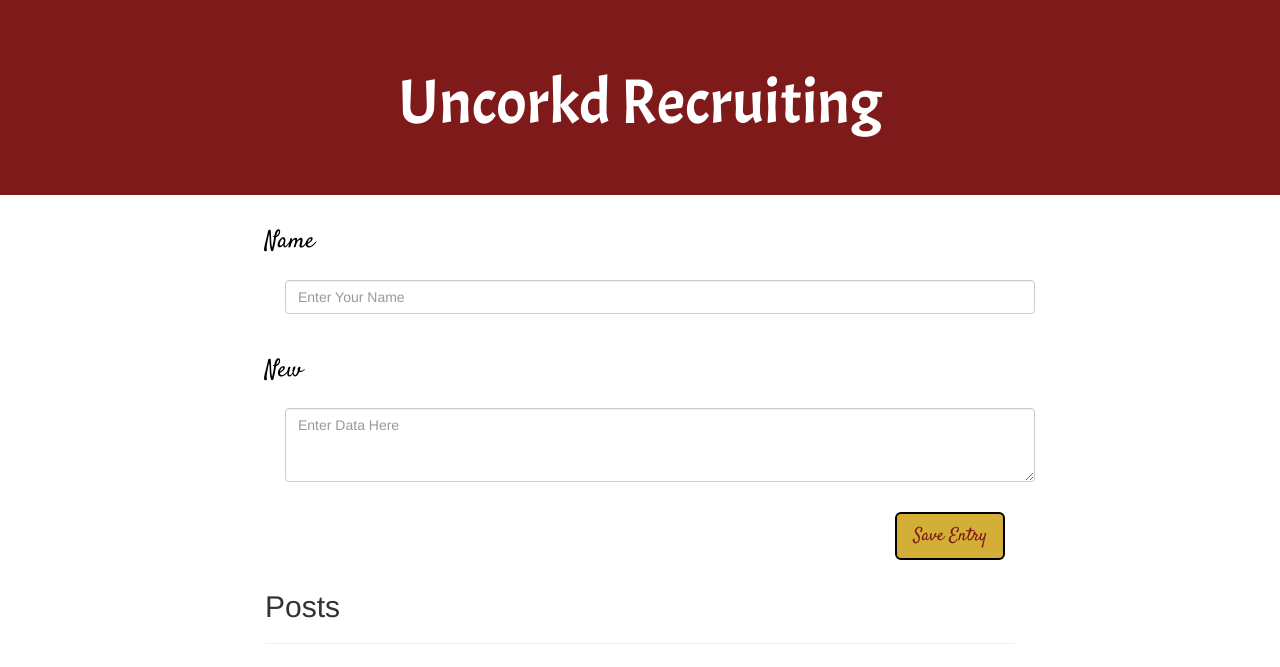
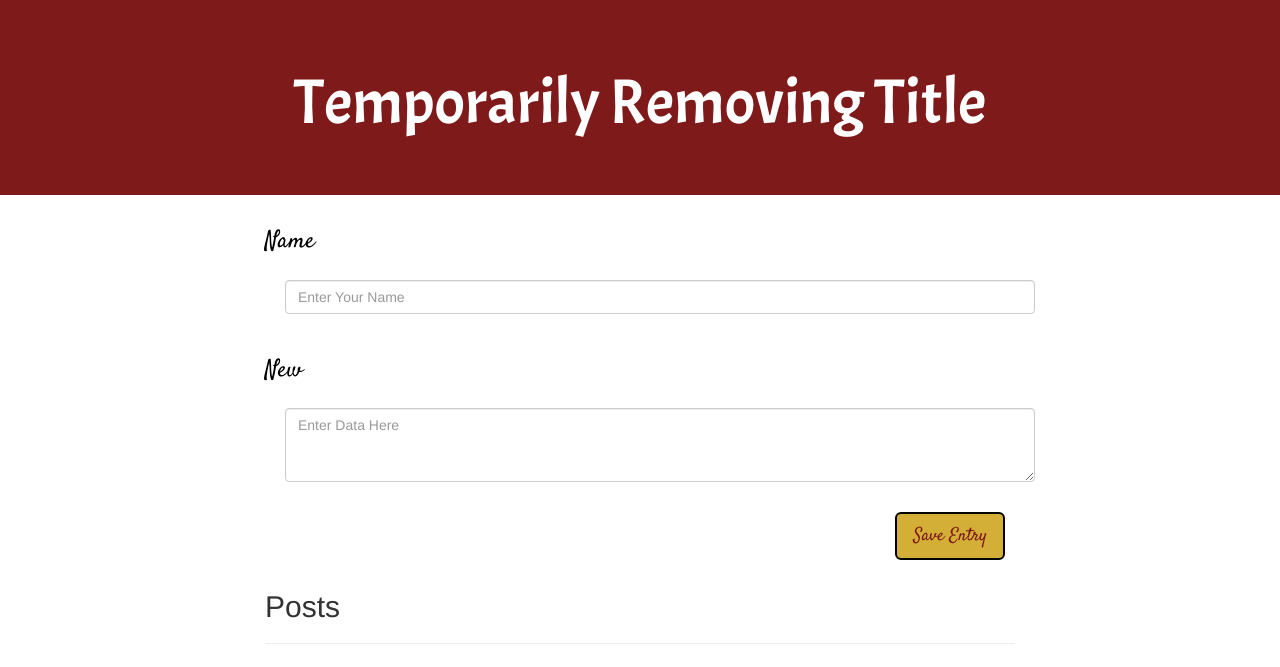
Before and after one commit to Superunknown1103/List-App, a website: page app/public/index.html in a window 1280 px wide. Drawn offline with nearby package versions, Linux system fonts and the light colour scheme; no server answers; a web font is replaced by a local one.

Commit message:
temporarily removing title to avoid anyone finding repo

```diff
--- a/app/public/index.html
+++ b/app/public/index.html
@@ -2,7 +2,7 @@
 <html lang="en-us">
   <head>
     <meta charset="UTF-8">
-    <title>Uncorkd Recruiting</title>
+    <title>Temporarily Removing Title</title>
 
     <!-- Bootstrap CSS -->
     <link rel="stylesheet" href="https://maxcdn.bootstrapcdn.com/bootstrap/3.3.7/css/bootstrap.min.css" integrity="sha384-BVYiiSIFeK1dGmJRAkycuHAHRg32OmUcww7on3RYdg4Va+PmSTsz/K68vbdEjh4u" crossorigin="anonymous">
@@ -23,7 +23,7 @@
   <body>
 
     <div class="jumbotron">
-      <h1 class="text-center">Uncorkd Recruiting</h1>
+      <h1 class="text-center">Temporarily Removing Title</h1>
     </div>
 
     <div class="container">
```
